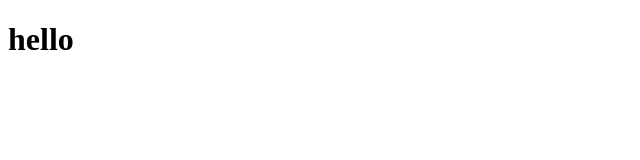
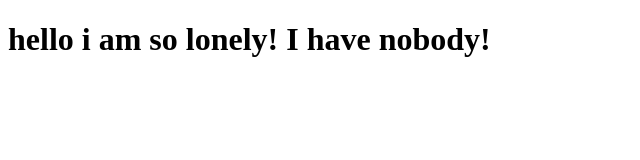
Before and after one commit to OUASSIMA-hub/assignment, a plain HTML site: page site/index.html in a window 1280 px wide. Shown: the whole page, without its empty margins (0-640 px from the left). Drawn offline with Linux system fonts and the light colour scheme.

Commit message:
small addition to our page content.

```diff
--- a/site/index.html
+++ b/site/index.html
@@ -1,9 +1,9 @@
 <!DOCTYPE html>
 <html>
 <head>
-	<title>Hello</title>
+	<title>Hello Ouassima!</title>
 </head>
 <body>
-<h1>hello</h1>
+<h1>hello i am so lonely! I have nobody!</h1>
 </body>
 </html>
```
